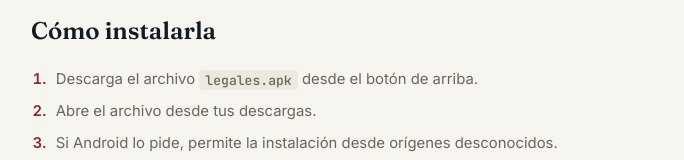
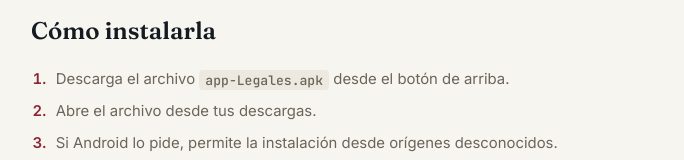
Before and after one commit to Dvid23/Legales, a React (Vite) app: page / in a window 1280 px wide. Shown: the part 1759-1919 px from the top of the page, without its empty margins (169-853 px from the left). Built offline with nearby package versions, Linux system fonts and the light colour scheme.

Commit message:
Update App.jsx

```diff
--- a/src/App.jsx
+++ b/src/App.jsx
@@ -8,7 +8,7 @@ const APP = {
   tagline: "El estudio jurídico, ordenado.",
   description:
     "Clientes, expedientes, pagos y agenda en una sola app Android. Sin hojas de cálculo, sin fechas olvidadas.",
-  version: "1.0.0",
+  version: "1.0.1",
   size: "99 MB",
   minAndroid: "Android 8.0+",
   // El APK vive en /public/sgil.apk — se sube desde el proyecto, no desde la web
@@ -146,7 +146,7 @@ export default function App() {
         <section className="install">
           <h2 className="title">Cómo instalarla</h2>
           <ol>
-            <li>Descarga el archivo <code>legales.apk</code> desde el botón de arriba.</li>
+            <li>Descarga el archivo <code>app-Legales.apk</code> desde el botón de arriba.</li>
             <li>Abre el archivo desde tus descargas.</li>
             <li>Si Android lo pide, permite la instalación desde orígenes desconocidos.</li>
             <li>Confirma la instalación y abre la app.</li>
```
